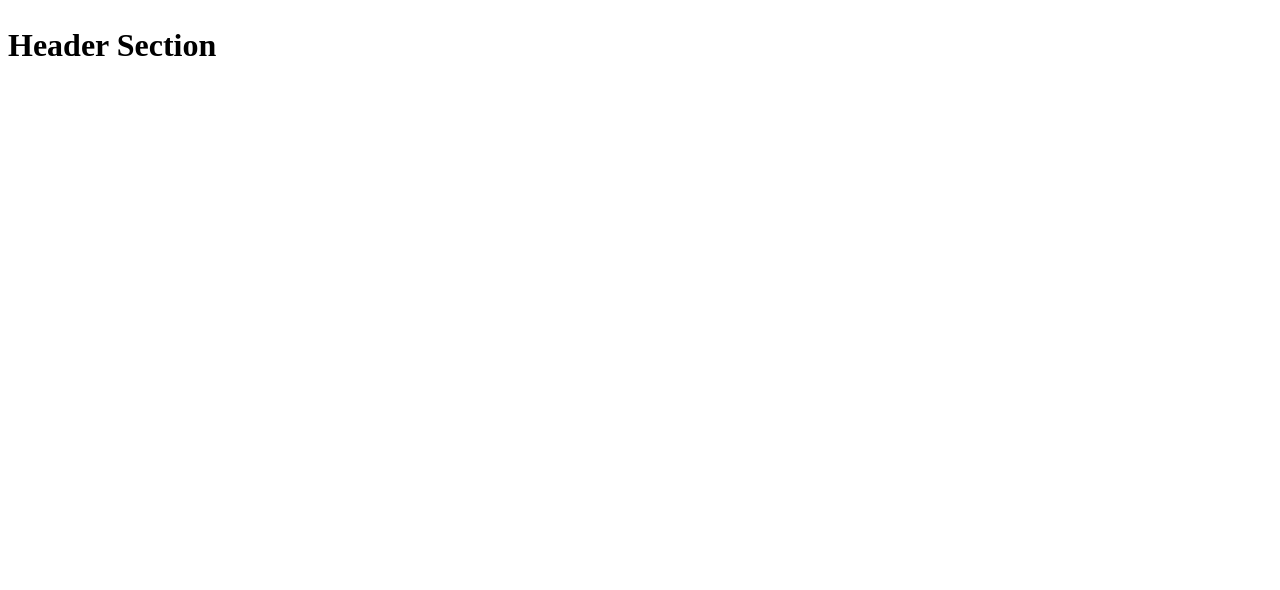
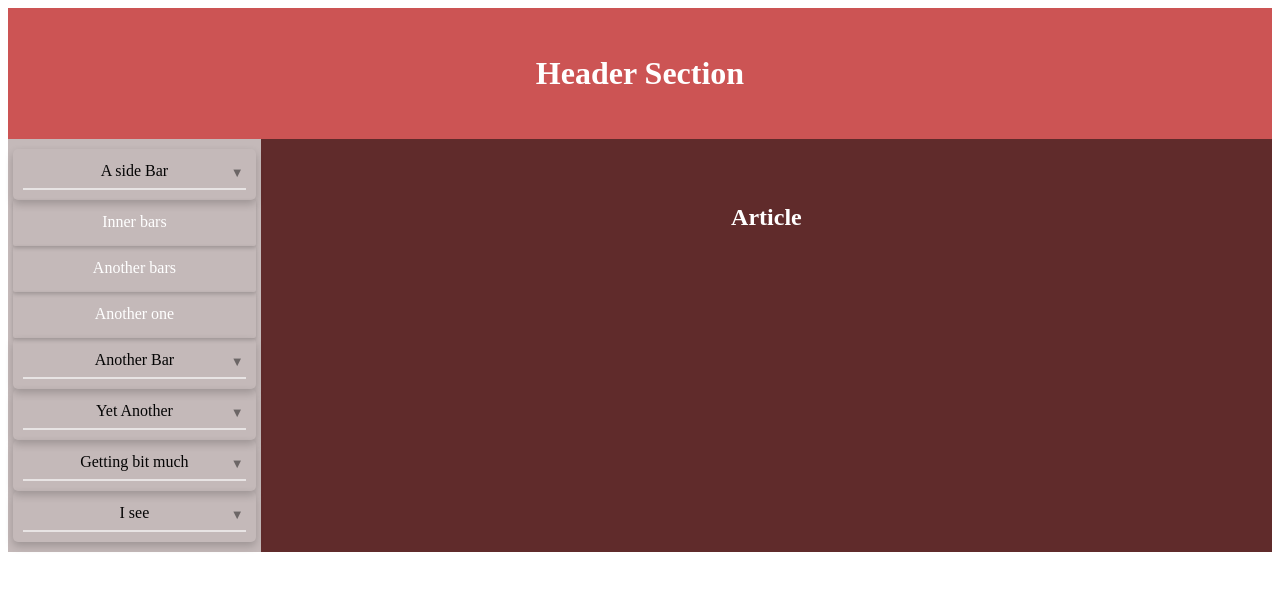
Before and after one commit to horlaidey/webber, a plain HTML site: page index.html in a window 1280 px wide. Drawn offline with nearby package versions, Linux system fonts and the light colour scheme.

Commit message:
Sidebar added to the main section. Js file also improved

```diff
--- a/css/style.css
+++ b/css/style.css
@@ -1,3 +1,84 @@
 *{
     line-height: 1.5em;
+    box-sizing: border-box;
 }
+header{
+    padding: 20px 0;
+    color: #fff;
+    text-align: center;
+    background: rgb(204, 84, 84);
+}
+div.container{
+    display: flex;
+    flex-direction: row;
+    /* align-items: center; */
+
+}
+.aside{
+    flex: 20%;
+    padding: 10px 5px;
+    color: rgb(4, 4, 4);
+    text-align: center;
+    background: rgb(196, 185, 185);
+}
+.sidebars{
+    padding: 10px;
+    border-radius: 5px;
+    box-shadow: 0 4px 8px 0 rgba(0,0,0,0.2);
+    position: relative;
+}
+.sidebars>a{
+    text-decoration: none;
+    color:rgb(4, 4, 4);
+    width: 100%;
+    border-bottom: rgba(255, 255, 255, 0.611) 2px solid;
+    display: inline-block;
+    padding-bottom: 5px;
+}
+span{
+    color: rgb(108, 102, 102);
+    font-size: small;
+    right:5%;
+    padding-top: 4px;
+    position: absolute;
+}
+.sidebars>a:hover{
+    background-color: rgb(164, 155, 155);
+    font-size: large;
+    border-radius: 0 0 5px 5px;
+}
+.innerbars{
+    padding: 10px;
+    border-radius: 2px;
+    box-shadow: 0 2px 4px 0 rgba(0,0,0,0.2);
+    /* display: none; */
+}
+.innerbars>a{
+    text-decoration: none;
+    color: #fff;
+    width: 100%;
+    display: inline-block;
+    padding-bottom: 2px;
+}
+.article{
+    flex: 80%;
+    text-align: center;
+    padding: 40px 0;
+    color: #fff;
+    background: rgb(96, 43, 43);
+}
+#first{
+    display: block;
+}
+#second{
+    display: none;
+}
+#third{
+    display: none;
+}
+#fourth{
+    display: none;
+}
+#fifth{
+    display: none;
+}
--- a/index.html
+++ b/index.html
@@ -6,12 +6,67 @@
     <meta name="viewport" content="width=device-width, initial-scale=1.0">
     <title>Document</title>
     <link rel="stylesheet" href="css/style.css">
+    <script src="https://code.jquery.com/jquery-3.6.0.js"></script>
     <script src="js/style.js"></script>
 </head>
 <body>
+    <!-- The Header section start here -->
     <header>
         <h1>Header Section</h1>
     </header>
+    <!-- The main section start here -->
+    <section>
+        <div class="container">
+            <!-- sidebar on the main section -->
+            <div class="aside">
+                <div class="sidebars">
+                    <a id="bars"> A side Bar</a><span>&#x25BC</span>
+                </div>
+                    <div id="first">
+                        <div class="innerbars"><a href="">Inner bars</a></div>
+                        <div class="innerbars"><a href="">Another bars</a></div>
+                        <div class="innerbars"><a href="">Another one</a></div>
+                    </div>
+                <div class="sidebars">
+                    <a id="bar2">Another Bar</a><span>&#x25BC</span>
+                </div>
+                    <div id="second">
+                        <div class="innerbars"><a href="">Inner bars</a></div>
+                        <div class="innerbars"><a href="">Another bars</a></div>
+                        <div class="innerbars"><a href="">Another one</a></div>
+                    </div>
+                <div class="sidebars">
+                    <a id="bar3">Yet Another</a><span>&#x25BC</span>
+                </div>
+                    <div id="third">
+                        <div class="innerbars"><a href="">Inner bars</a></div>
+                        <div class="innerbars"><a href="">Another bars</a></div>
+                        <div class="innerbars"><a href="">Another one</a></div>
+                    </div>
+                <div class="sidebars">
+                    <a id="bar4">Getting bit much</a><span>&#x25BC</span>
+                </div>
+                    <div id="fourth">
+                        <div class="innerbars"><a href="">Inner bars</a></div>
+                        <div class="innerbars"><a href="">Another bars</a></div>
+                        <div class="innerbars"><a href="">Another one</a></div>
+                    </div>
+                <div class="sidebars">
+                    <a id="bar5">I see</a><span>&#x25BC</span>
+                </div>
+                    <div id="fifth">
+                        <div class="innerbars"><a href="">Inner bars</a></div>
+                        <div class="innerbars"><a href="">Another bars</a></div>
+                        <div class="innerbars"><a href="">Another one</a></div>
+                    </div>
+            </div>
+            <!-- Article part of the main section -->
+            <div class="article">
+                <h2>Article</h2>
+            </div>
+
+        </div>
+    </section>
 
 </body>
 </html>
--- a/js/style.js
+++ b/js/style.js
@@ -0,0 +1,22 @@
+$(function(){
+    $("#bars").click(function(){
+        $("#first").slideToggle(500);
+        $("#second, #third, #fourth, #fifth").hide(500);
+    });
+    $(" #bar2").click(function(){
+        $("#second").slideToggle(500);
+        $("#first, #third, #fourth, #fifth").hide(500);
+    });
+    $("#bar3").click(function(){
+        $("#third").slideToggle(500);
+        $("#first, #second, #fourth, #fifth").hide(500);
+    });
+    $("#bar4").click(function(){
+        $("#fourth").slideToggle(500);
+        $("#first, #second, #third, #fifth").hide(500)
+    });
+    $("#bar5").click(function(){
+        $("#fifth").slideToggle(500);
+        $("#first, #second, #third, #fourth").hide(500);
+    });
+});
```
